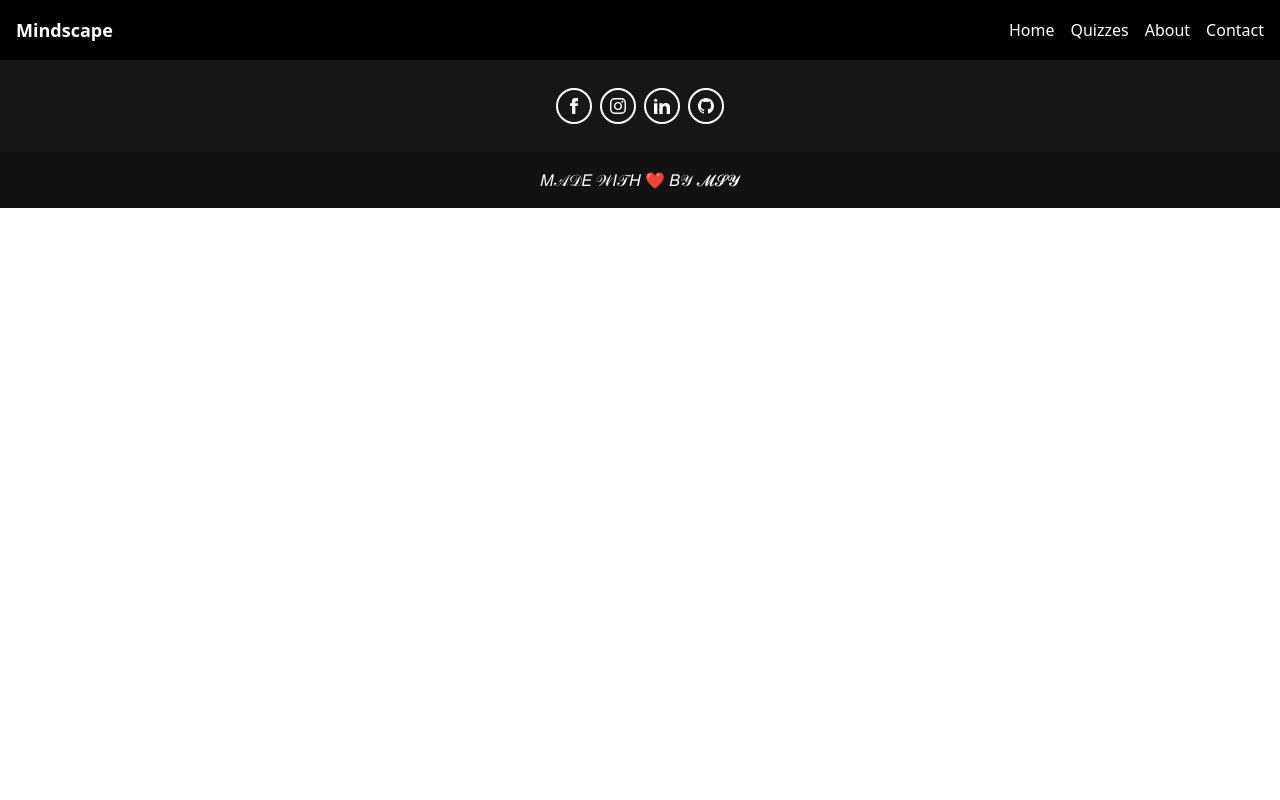
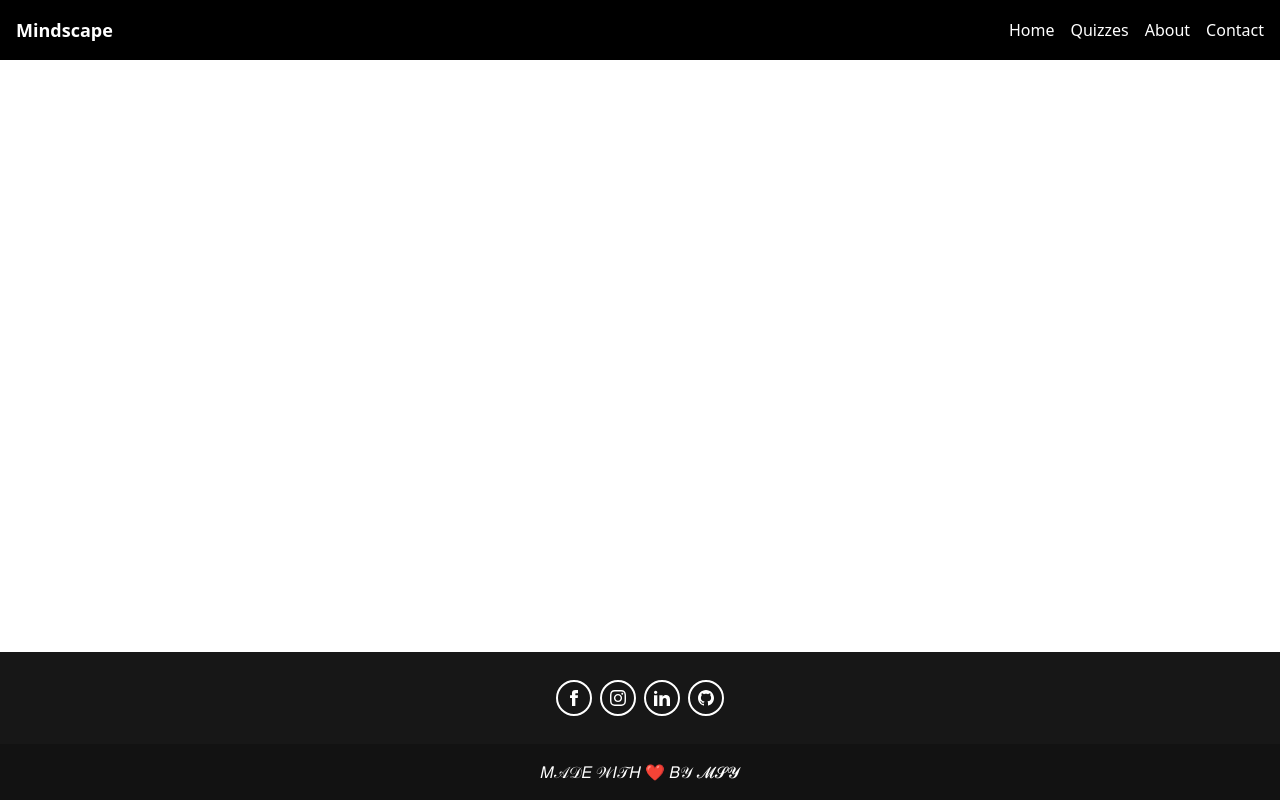
Before and after one commit to MsY2K4/Quiz-App, an Angular app in the folder my_quiz_app/: page / in a window 1280 px wide. Built offline with nearby package versions, Linux system fonts and the light colour scheme.

Commit message:
Update app.component.html

```diff
--- a/my_quiz_app/src/app/app.component.html
+++ b/my_quiz_app/src/app/app.component.html
@@ -1,3 +1,7 @@
-<app-navbar></app-navbar>
-<router-outlet></router-outlet>
-<app-footer></app-footer>
+<div class="flex flex-col min-h-screen">
+    <app-navbar></app-navbar>
+    <div class="flex-grow">
+        <router-outlet></router-outlet>
+    </div>
+    <app-footer class="mt-auto"></app-footer>
+</div>
```
